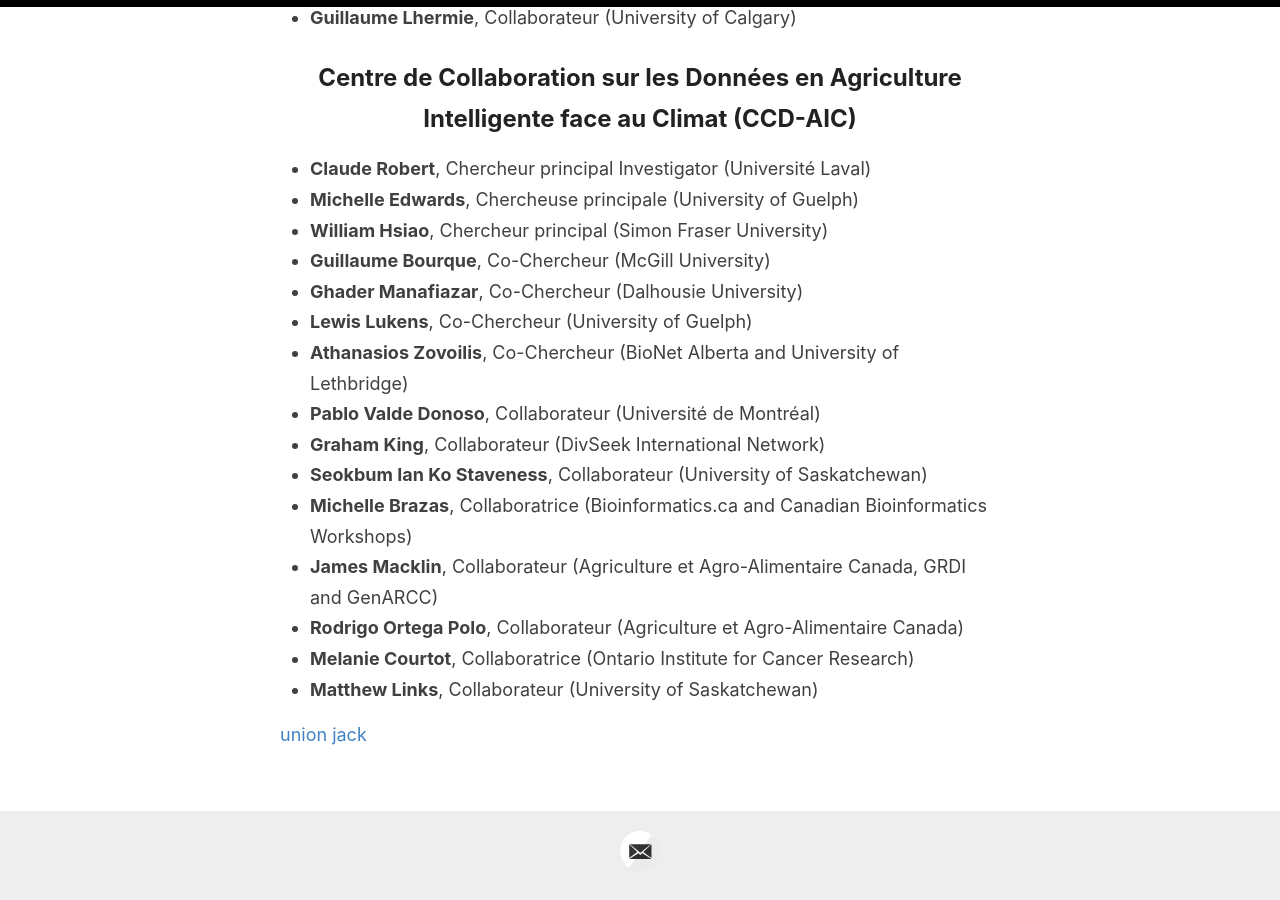
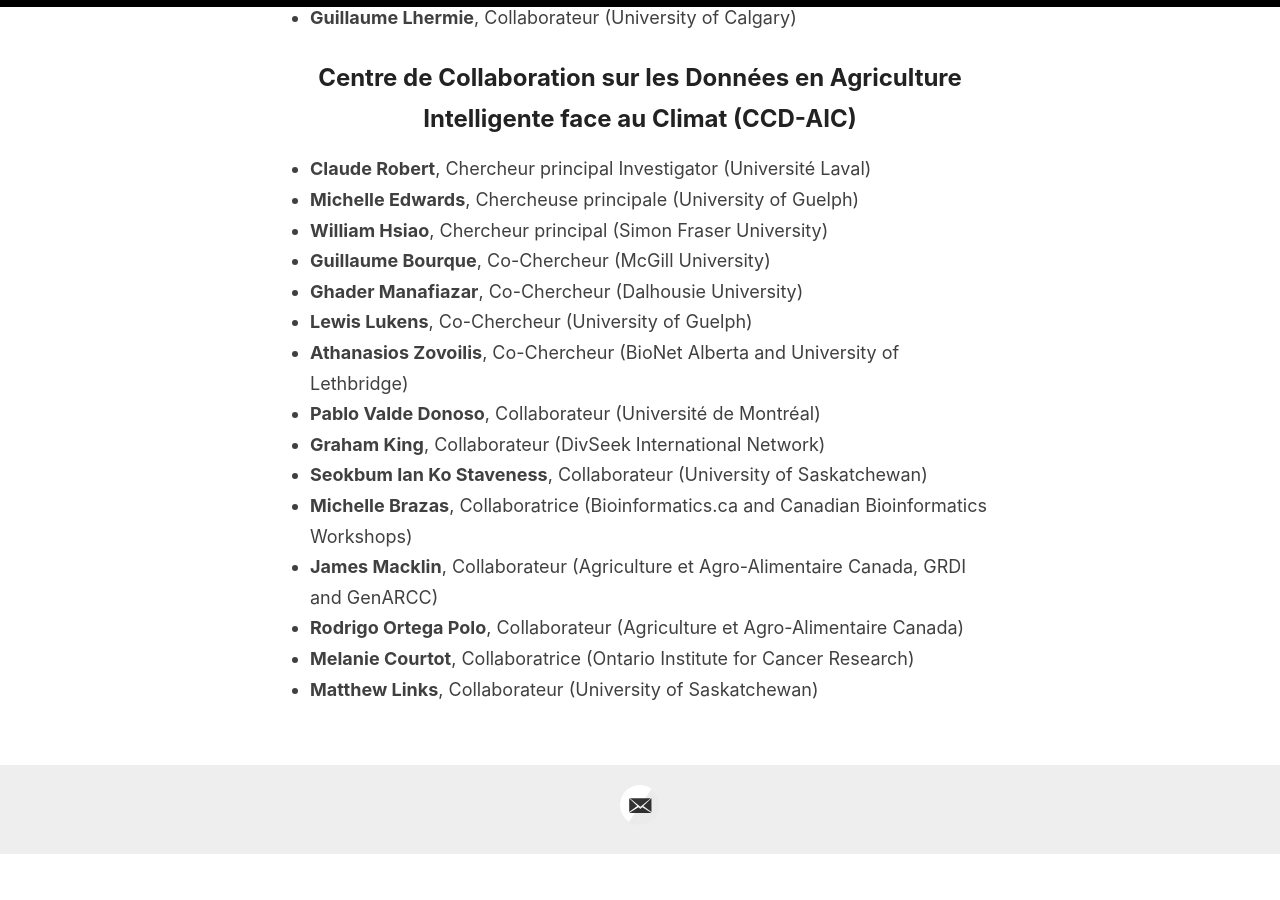
Before and after one commit to ClimateSmartAg/ClimateSmartAg-website-fr, a Jekyll site: the page built from _pages/team.md, in a window 1280 px wide and 900 px high, scrolled down 710 px. Built offline with Jekyll 4.4.1, drawn with Linux system fonts in a browser that asks for light colours; after the commit the page ends 1565 px from its top, so only the background shows below that.

Commit message:
Update team.md

```diff
--- a/_pages/team.md
+++ b/_pages/team.md
@@ -36,6 +36,3 @@
 - **Rodrigo Ortega Polo**, Collaborateur (Agriculture et Agro-Alimentaire Canada)
 - **Melanie Courtot**, Collaboratrice (Ontario Institute for Cancer Research)
 - **Matthew Links**, Collaborateur (University of Saskatchewan)
-
-
-[union jack]({{ site.baseurl }}/images/english.jpg)
```
